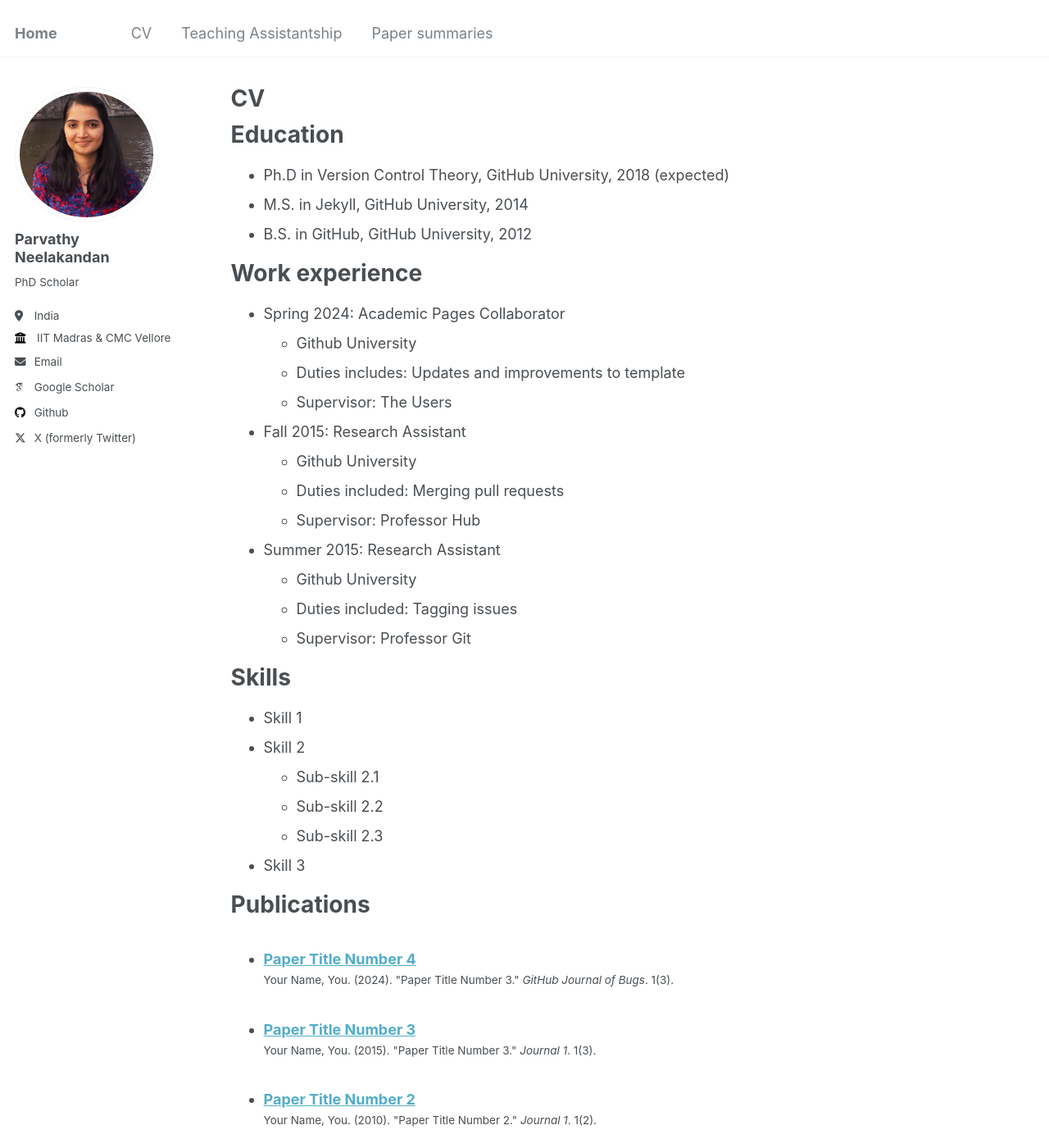
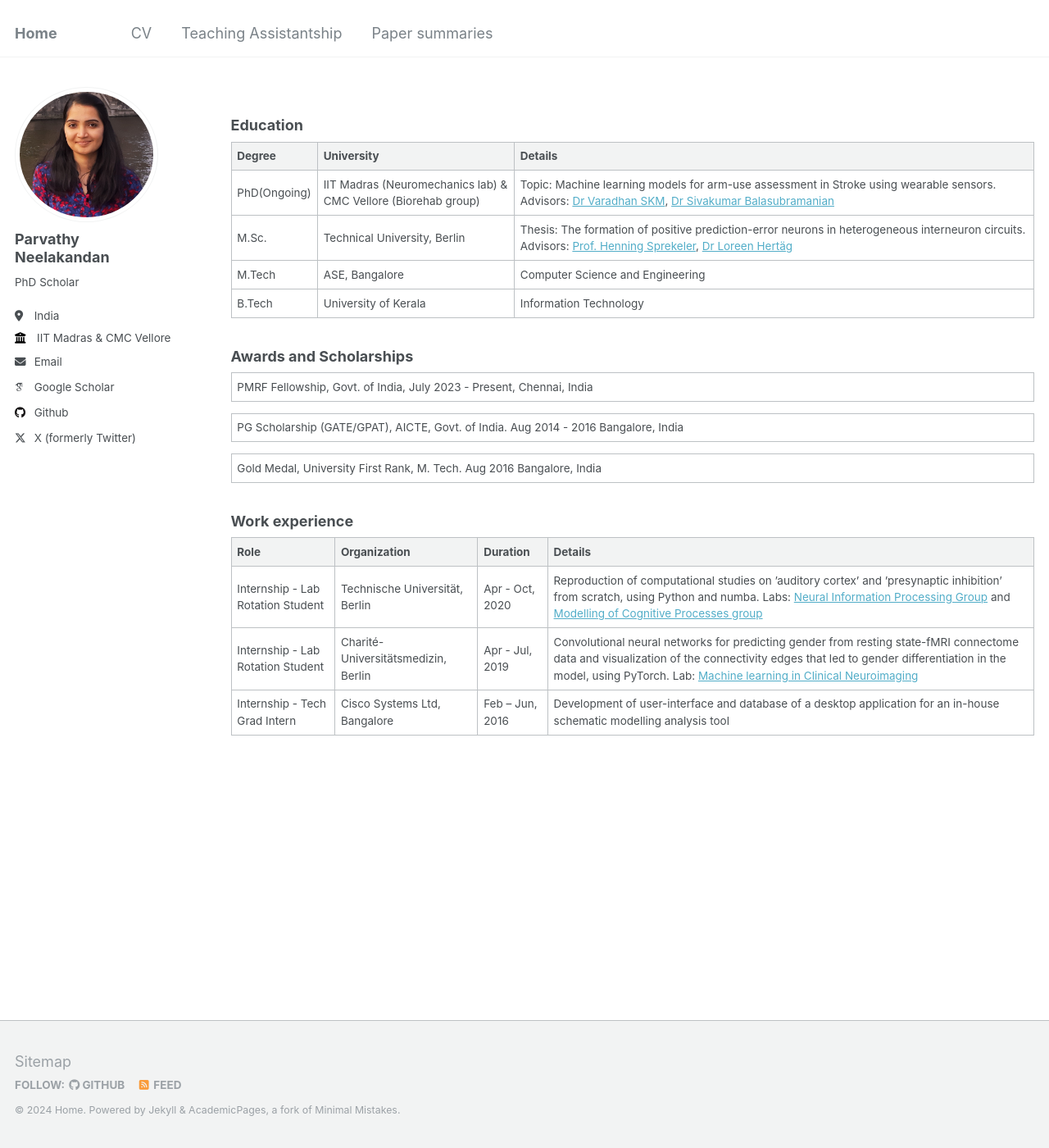
Before and after one commit to ParvN/ParvN.github.io, a Jekyll site: the page built from _pages/cv.md, in a window 1280 px wide and 1400 px high. Shown: the whole window at 82% size. Built offline with Jekyll 4.4.1, drawn with Linux system fonts in a browser that asks for light colours; some web fonts are replaced; some of the changed text lies outside the part shown.

Commit message:
cv page updated

```diff
--- a/_pages/cv.md
+++ b/_pages/cv.md
@@ -1,6 +1,6 @@
 ---
 layout: archive
-title: "CV"
+title: ""
 permalink: /cv/
 author_profile: true
 redirect_from:
@@ -9,56 +9,27 @@ redirect_from:
 
 {% include base_path %}
 
-Education
-======
-* Ph.D in Version Control Theory, GitHub University, 2018 (expected)
-* M.S. in Jekyll, GitHub University, 2014
-* B.S. in GitHub, GitHub University, 2012
+### Education
 
-Work experience
-======
-* Spring 2024: Academic Pages Collaborator
-  * Github University
-  * Duties includes: Updates and improvements to template
-  * Supervisor: The Users
+| Degree  | University  | Details  |
+|---------|--------------|----------|
+| PhD(Ongoing)| IIT Madras (Neuromechanics lab) & <br> CMC Vellore (Biorehab group) | Topic: Machine learning models for arm-use assessment in Stroke using wearable sensors.<br>Advisors: [Dr Varadhan SKM](https://home.iitm.ac.in/nml/VSKM.html), [Dr Sivakumar Balasubramanian](https://siva82kb.github.io/) |
+| M.Sc.   | Technical University, Berlin | Thesis: The formation of positive prediction-error neurons in heterogeneous interneuron circuits.<br>Advisors: [Prof. Henning Sprekeler](https://www.sprekelerlab.org/henning/), [Dr Loreen Hertäg](https://www.sprekelerlab.org/loreen/) |
+| M.Tech  | ASE, Bangalore | Computer Science and Engineering |
+| B.Tech  | University of Kerala | Information Technology |
 
-* Fall 2015: Research Assistant
-  * Github University
-  * Duties included: Merging pull requests
-  * Supervisor: Professor Hub
+### Awards and Scholarships
 
-* Summer 2015: Research Assistant
-  * Github University
-  * Duties included: Tagging issues
-  * Supervisor: Professor Git
+|PMRF Fellowship, Govt. of India, July 2023 - Present, Chennai, India|
 
-Skills
-======
-* Skill 1
-* Skill 2
-  * Sub-skill 2.1
-  * Sub-skill 2.2
-  * Sub-skill 2.3
-* Skill 3
+|PG Scholarship (GATE/GPAT), AICTE, Govt. of India.  Aug 2014 - 2016  Bangalore, India|
 
-Publications
-======
-  <ul>{% for post in site.publications reversed %}
-    {% include archive-single-cv.html %}
-  {% endfor %}</ul>
+|Gold Medal, University First Rank, M. Tech.  Aug 2016  Bangalore, India|
 
-Talks
-======
-  <ul>{% for post in site.talks reversed %}
-    {% include archive-single-talk-cv.html  %}
-  {% endfor %}</ul>
+### Work experience
 
-Teaching
-======
-  <ul>{% for post in site.teaching reversed %}
-    {% include archive-single-cv.html %}
-  {% endfor %}</ul>
-
-Service and leadership
-======
-* Currently signed in to 43 different slack teams
+| Role         | Organization | Duration | Details |
+|--------------|--------------|----------|---------|
+| Internship - Lab Rotation Student | Technische Universität, Berlin | Apr - Oct, 2020 | Reproduction of computational studies on ’auditory cortex’ and ’presynaptic inhibition’ from scratch, using Python and numba. Labs: [Neural Information Processing Group](https://www.tu.berlin/ni) and [Modelling of Cognitive Processes group](https://www.sprekelerlab.org/research/) |
+| Internship - Lab Rotation Student | Charité-Universitätsmedizin, Berlin | Apr - Jul, 2019 | Convolutional neural networks for predicting gender from resting state-fMRI connectome data and visualization of the connectivity edges that led to gender differentiation in the model, using PyTorch. Lab: [Machine learning in Clinical Neuroimaging](https://psychiatrie-psychotherapie.charite.de/en/research/translation_and_neurotechnology/machine_learning/) |
+| Internship - Tech Grad Intern | Cisco Systems Ltd, Bangalore | Feb – Jun, 2016 | Development of user-interface and database of a desktop application for an in-house schematic modelling analysis tool |
```
